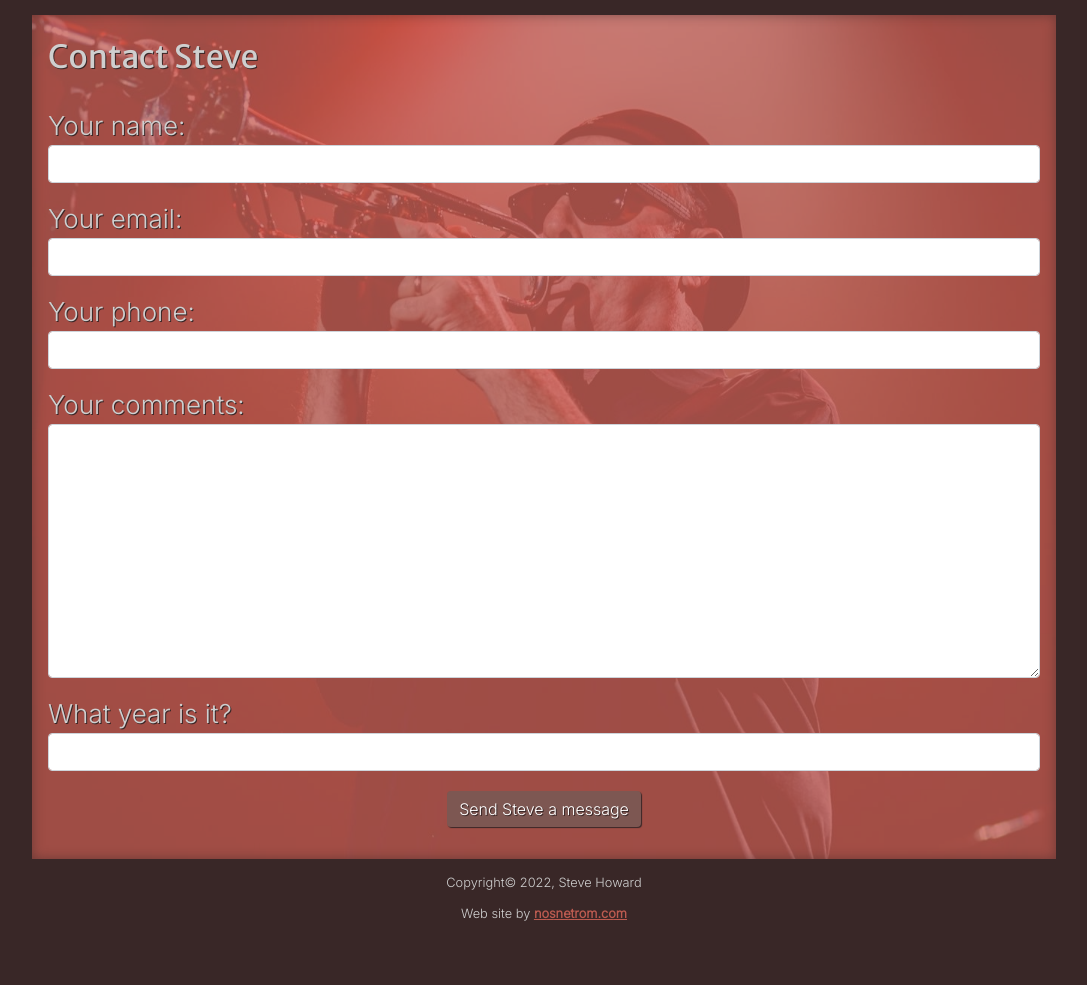
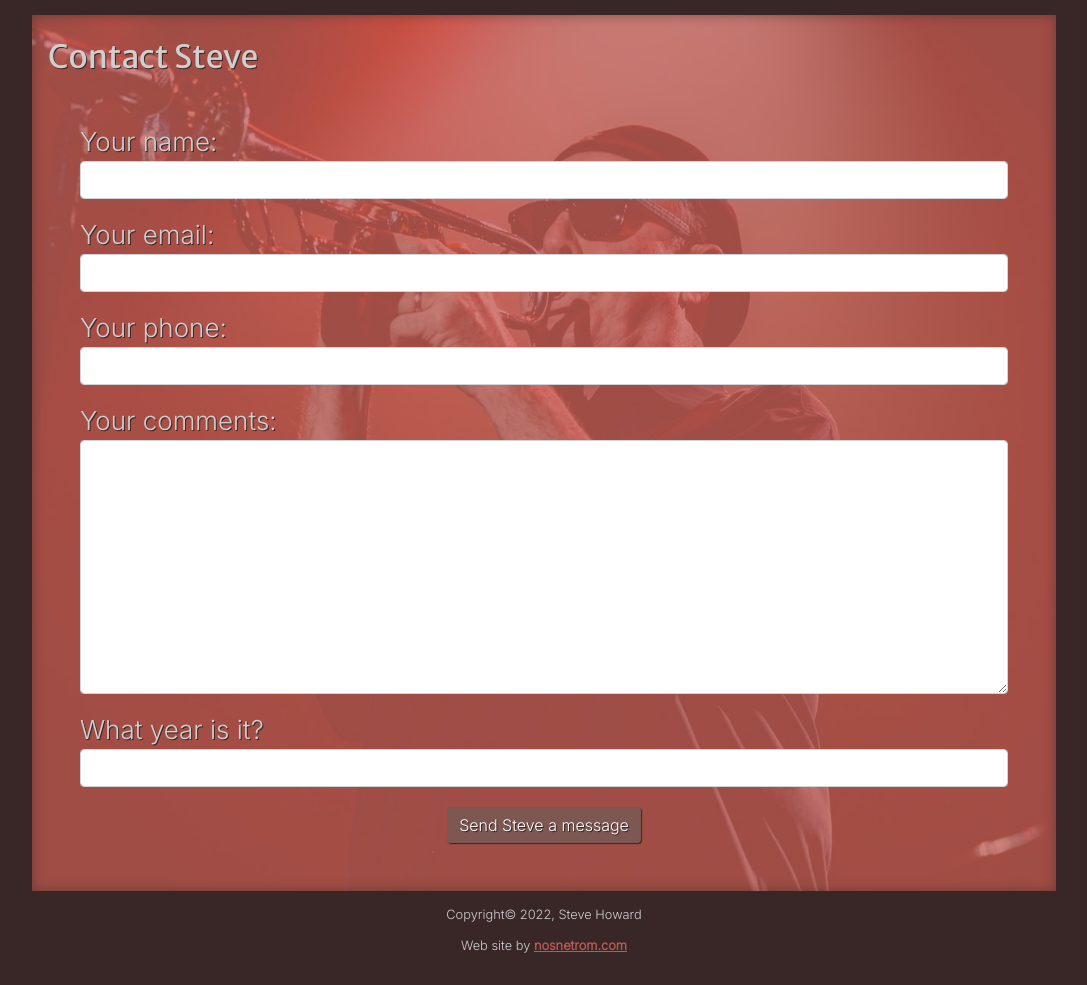
Before and after one commit to nosnetrom/site_stevecatfishhoward, a PHP site: page /contact.php in a window 1280 px wide. Shown: the part 145-1130 px from the top of the page, without its empty margins (96-1183 px from the left). Before the commit the page ends 1066 px from the top, so only its background shows below. Run offline with PHP 8.4, Linux system fonts and the light colour scheme; some libraries are stand-ins or nearby versions.

Commit message:
Wrapping contact form in a div for post-submit

```diff
--- a/contact.php
+++ b/contact.php
@@ -28,7 +28,7 @@
         <div class="bg">
             <section class="contact">
                 <h2 id="contact">Contact Steve</h2>
-
+                <div class="formContainer">
                 <?php
                 if ( isset ( $_POST [ 'btnSubmit' ] ) &&  $_POST [ 'txtFoo' ] == "" && $_POST ['whatYr'] == date("Y") ){
 
@@ -72,7 +72,7 @@
                         </p>
                     </form>
                     <?php } ?>
-
+                </div>
 
             </section>
         </div>
--- a/css/style.css
+++ b/css/style.css
@@ -132,6 +132,9 @@ section .videoLink {
 #ytPlayer {
     border: solid .667rem var(--accentGry);
     border-radius: .667rem;
+}
+div.formContainer {
+    padding: 1rem 2rem;
 }
 /* https://stackoverflow.com/questions/22257650/open-full-size-image-when-clicking-on-thumbnail-inside-a-div */
 .big-img-cont {
```
